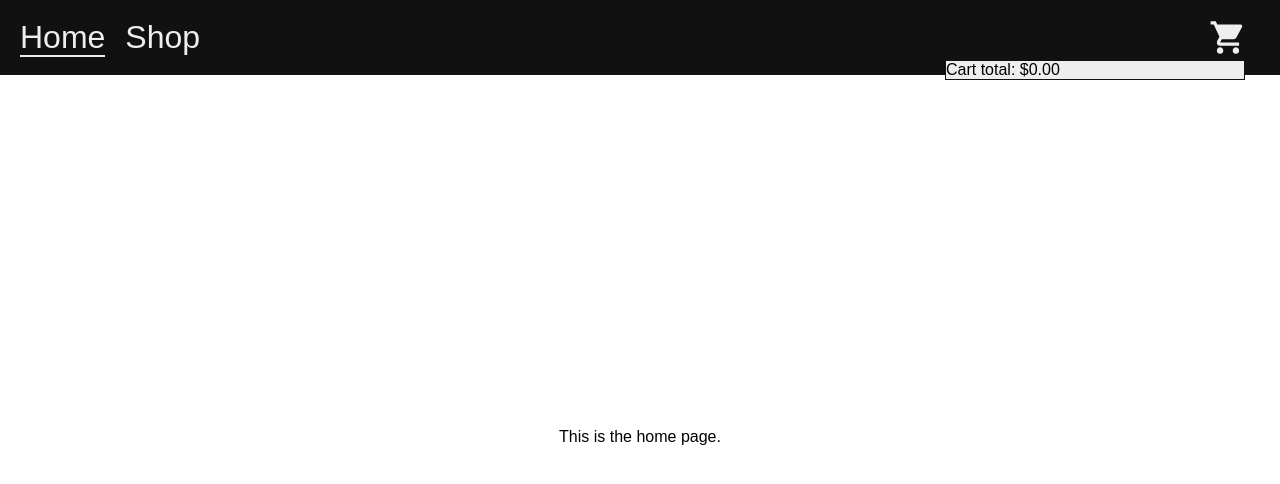
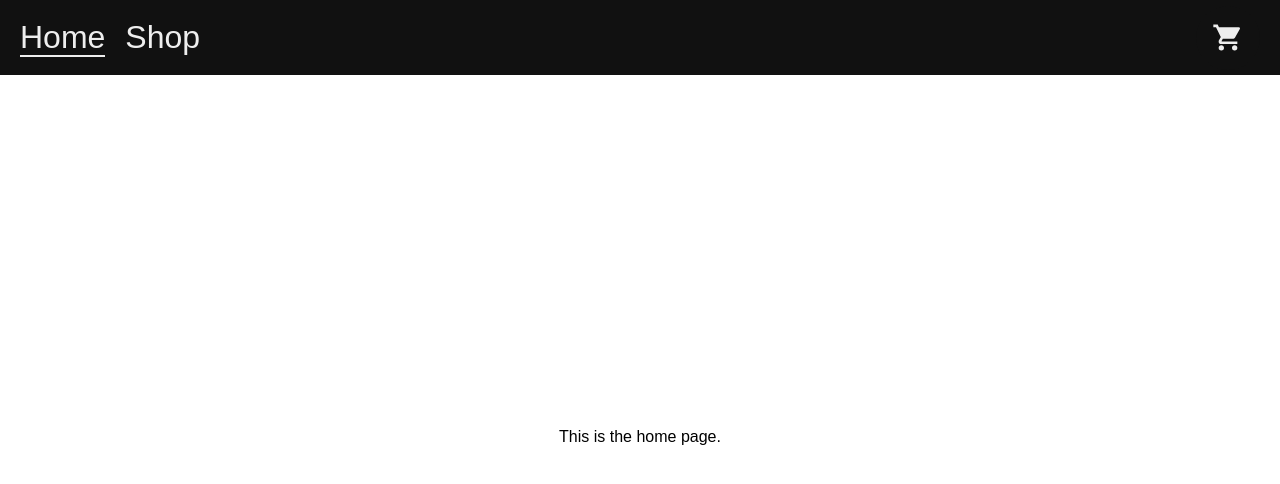
Before and after one commit to pv-230/odin-shopping-cart, a React (Vite) app: page / in a window 1280 px wide. Shown: the top 484 px of the page. Built offline with nearby package versions, Linux system fonts and the light colour scheme.

Commit message:
Implement cart visibility toggling

```diff
--- a/src/components/app/app.jsx
+++ b/src/components/app/app.jsx
@@ -9,6 +9,7 @@ import Cart from '../cart/cart';
 function App() {
   const [cartItems, setCartItems] = useState(new Map());
   const [cartQuantity, setCartQuantity] = useState(0);
+  const [cartVisible, setCartVisible] = useState(false);
 
   /**
    * Adds a product to the shopping cart.
@@ -16,13 +17,11 @@ function App() {
    */
   function addToCart(id) {
     let productToAdd = products.get(id);
-
     if (productToAdd === 'undefined') {
       throw new Error('Unable to add cart item (ID not found)');
     }
 
     const prevQuantity = cartItems.get(id)?.quantity;
-
     productToAdd = {
       ...productToAdd,
       quantity: prevQuantity ? prevQuantity + 1 : 1,
@@ -38,13 +37,13 @@ function App() {
    * @param {string} id Product ID
    */
   function removeFromCart(id) {
-    if (cartItems.has(id)) {
+    if (!cartItems.has(id)) {
+      throw new Error('Unable to remove cart item (ID not found)');
+    }
+
     setCartQuantity(cartQuantity - cartItems.get(id).quantity);
     cartItems.delete(id);
     setCartItems(new Map(cartItems));
-    } else {
-      throw new Error('Unable to remove cart item (ID not found)');
-    }
   }
 
   /**
@@ -54,10 +53,11 @@ function App() {
    */
   function updateItemQuantity(id, newQuantity) {
     let productToUpdate = cartItems.get(id);
+    if (productToUpdate === 'undefined') {
+      throw new Error('Unable to update cart item (ID not found)');
+    }
 
-    if (productToUpdate !== 'undefined') {
     const oldQuantity = productToUpdate.quantity;
-
     productToUpdate = {
       ...productToUpdate,
       quantity: newQuantity,
@@ -66,15 +66,20 @@ function App() {
 
     setCartItems(new Map(cartItems.set(id, productToUpdate)));
     setCartQuantity(cartQuantity - oldQuantity + productToUpdate.quantity);
-    } else {
-      throw new Error('Unable to update cart item (ID not found)');
   }
+
+  /**
+   * Toggles visibility of the cart.
+   */
+  function toggleCart() {
+    setCartVisible(!cartVisible);
   }
 
   return (
     <div className="app">
-      <Navbar cartQuantity={cartQuantity} />
+      <Navbar cartQuantity={cartQuantity} toggleCart={toggleCart} />
       <Cart
+        cartVisible={cartVisible}
         cartItems={cartItems}
         removeFromCart={removeFromCart}
         updateItemQuantity={updateItemQuantity}
--- a/src/components/cart/cart.css
+++ b/src/components/cart/cart.css
@@ -1,7 +1,7 @@
 .cart {
   position: absolute;
-  top: 60px;
-  right: 35px;
+  top: 68px;
+  right: 20px;
   background-color: var(--light-bg-color);
   border: 1px solid var(--dark-bg-color);
   width: 300px;
@@ -31,3 +31,11 @@
 .cart__item-quantity {
   width: 65px;
 }
+
+.cart__total-price {
+  padding: 10px;
+}
+
+.cart_hidden {
+  display: none;
+}
--- a/src/components/cart/cart.jsx
+++ b/src/components/cart/cart.jsx
@@ -1,13 +1,13 @@
 import PropTypes from 'prop-types';
 import './cart.css';
 
-function Cart({ cartItems, removeFromCart, updateItemQuantity }) {
+function Cart({ cartVisible, cartItems, removeFromCart, updateItemQuantity }) {
   // Sums the price of all items in cart
   const cartItemsArray = Array.from(cartItems);
   const cartTotalPrice = cartItemsArray.reduce((prev, curr) => prev + curr[1].totalPrice, 0);
 
   return (
-    <div className="cart">
+    <div className={cartVisible ? 'cart' : 'cart_hidden'}>
       <ul className="cart__items">
         {cartItemsArray.map(([productKey, product]) => (
           <li className="cart__item" key={productKey}>
@@ -44,6 +44,7 @@ function Cart({ cartItems, removeFromCart, updateItemQuantity }) {
 }
 
 Cart.propTypes = {
+  cartVisible: PropTypes.bool.isRequired,
   // eslint-disable-next-line react/forbid-prop-types
   cartItems: PropTypes.object.isRequired,
   removeFromCart: PropTypes.func.isRequired,
--- a/src/components/navbar/navbar.css
+++ b/src/components/navbar/navbar.css
@@ -33,7 +33,9 @@
   position: relative;
   width: 64px;
   height: 64px;
+  border: none;
   border-radius: 50%;
+  background-color: var(--dark-bg-color);
 }
 
 .navbar__cart-icon:hover {
--- a/src/components/navbar/navbar.jsx
+++ b/src/components/navbar/navbar.jsx
@@ -3,7 +3,7 @@ import PropTypes from 'prop-types';
 import './navbar.css';
 import cartUrl from './cart.svg';
 
-function Navbar({ cartQuantity }) {
+function Navbar({ cartQuantity, toggleCart }) {
   return (
     <nav className="navbar">
       <ul>
@@ -30,16 +30,17 @@ function Navbar({ cartQuantity }) {
           </NavLink>
         </li>
       </ul>
-      <div className="navbar__cart-icon">
+      <button className="navbar__cart-icon" type="button" onClick={toggleCart}>
         <img className="navbar__cart-svg" src={cartUrl} alt="Shopping cart" />
         {cartQuantity > 0 ? <div className="navbar__cart-quantity">{cartQuantity}</div> : null}
-      </div>
+      </button>
     </nav>
   );
 }
 
 Navbar.propTypes = {
   cartQuantity: PropTypes.number.isRequired,
+  toggleCart: PropTypes.func.isRequired,
 };
 
 export default Navbar;
```
Lines whose indentation alone changed are shown as unchanged.
